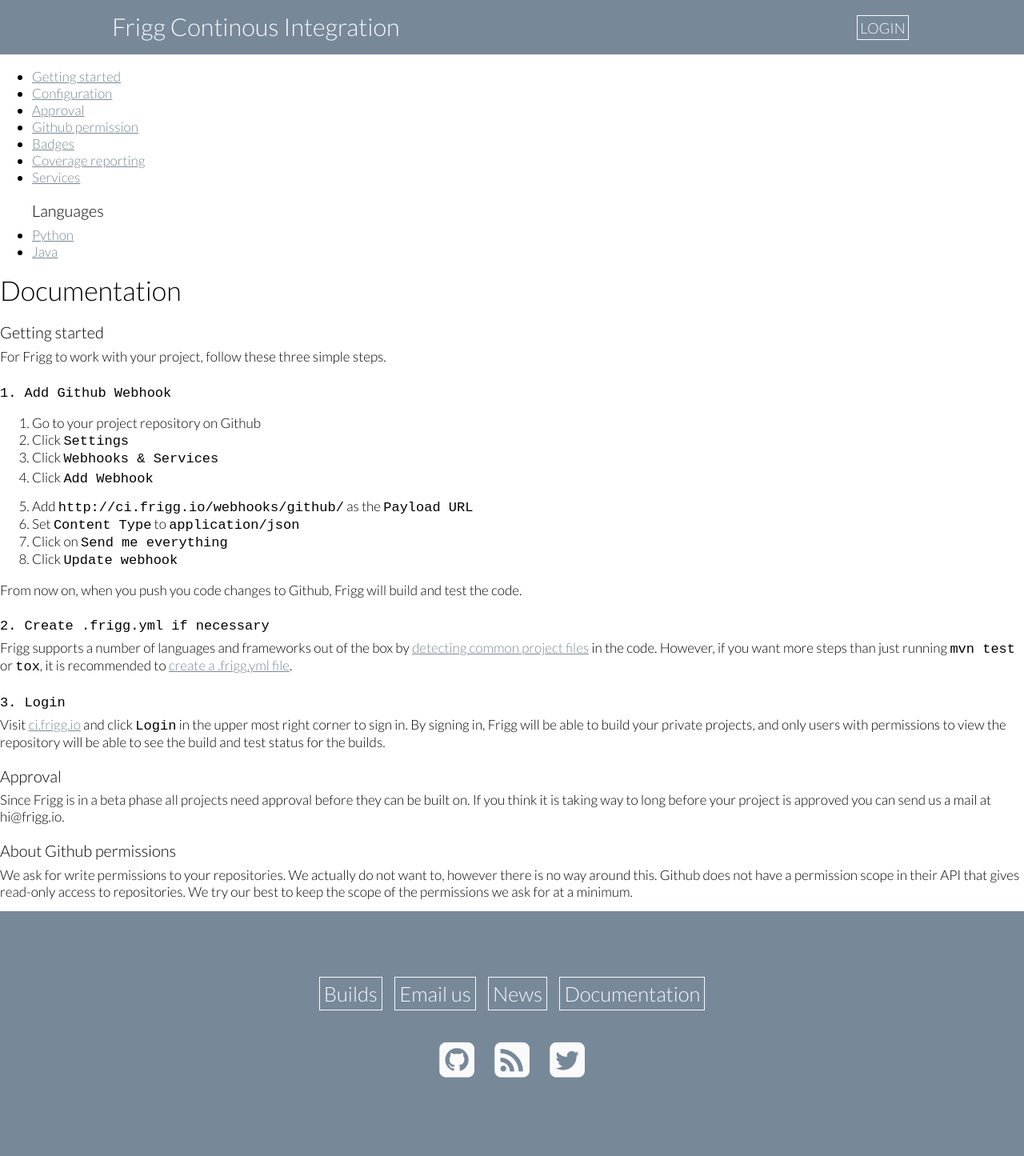
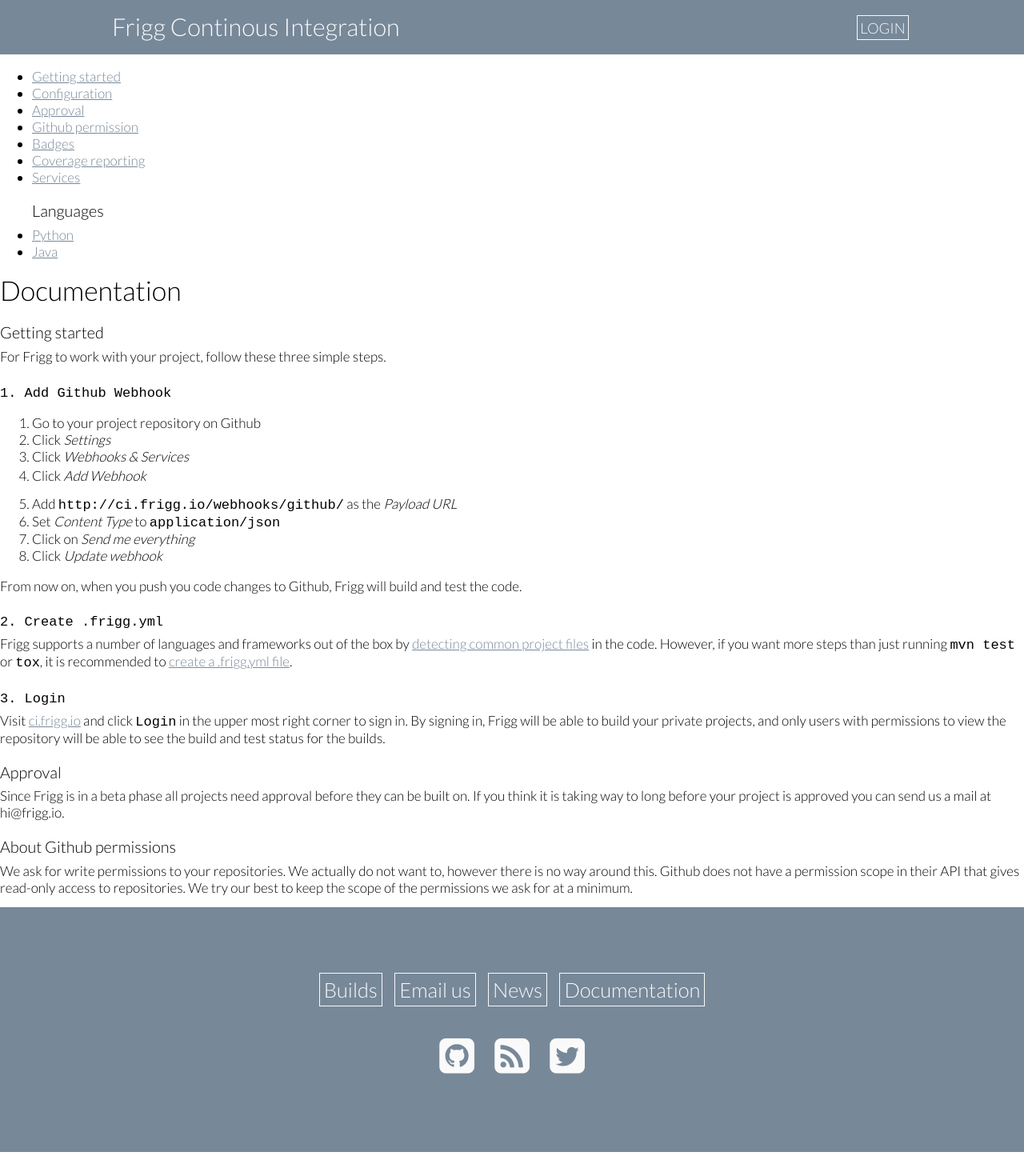
Before and after one commit to frigg/frigg.github.io, a Jekyll site: the page built from docs/index.md, in a window 1280 px wide. Shown: the whole page at 80% size. Built offline with Jekyll 4.4.1, drawn with Linux system fonts in a browser that asks for light colours; nearby versions of some CDN libraries.

Commit message:
Changes parts of the text from bold to italic, adds trailing slashes to links and removes if necessary from header in getting started

```diff
--- a/docs/index.md
+++ b/docs/index.md
@@ -9,26 +9,25 @@ For Frigg to work with your project, follow these three simple steps.
 #### `1. Add Github Webhook`
 
 1. Go to your project repository on Github
-2. Click `Settings`
-3. Click `Webhooks & Services`
-4. Click `Add Webhook`
+2. Click *Settings*
+3. Click *Webhooks & Services*
+4. Click *Add Webhook*
 
-5. Add `http://ci.frigg.io/webhooks/github/` as the `Payload URL`
-6. Set `Content Type` to `application/json`
-7. Click on `Send me everything`
-8. Click `Update webhook`
+5. Add `http://ci.frigg.io/webhooks/github/` as the *Payload URL*
+6. Set *Content Type* to `application/json`
+7. Click on *Send me everything*
+8. Click *Update webhook*
 
 From now on, when you push you code changes to Github, Frigg will build and test the code.
 
-#### `2. Create .frigg.yml if necessary`
-Frigg supports a number of languages and frameworks out of the box by [detecting common project files](/docs/configuration/detect-test-runners) in the code.
-However, if you want more steps than just running `mvn test` or `tox`, it is recommended to [create a .frigg.yml file](/docs/configuration).
+#### `2. Create .frigg.yml`
+Frigg supports a number of languages and frameworks out of the box by [detecting common project files](/docs/configuration/detect-test-runners/) in the code.
+However, if you want more steps than just running `mvn test` or `tox`, it is recommended to [create a .frigg.yml file](/docs/configuration/).
 
 #### `3. Login`
-Visit [ci.frigg.io](https://ci.frigg.io) and click `Login` in the upper most right corner to sign in.
+Visit [ci.frigg.io](https://ci.frigg.io/) and click `Login` in the upper most right corner to sign in.
 By signing in, Frigg will be able to build your private projects,
 and only users with permissions to view the repository will be able to see the build and test status for the builds.
-
 
 ### Approval
 Since Frigg is in a beta phase all projects need approval before they can be
```
Also changed, not shown: docs/configuration/detect-test-runners/index.md (line endings or trailing spaces).
